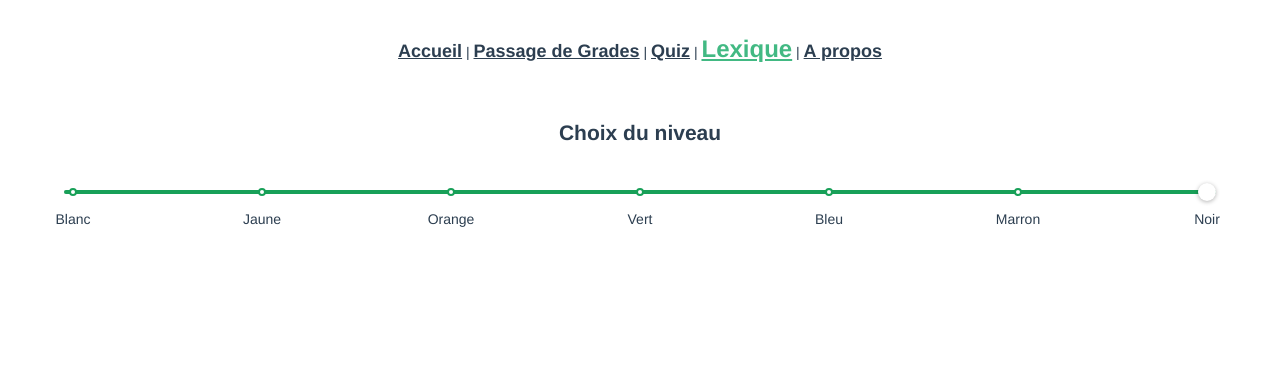
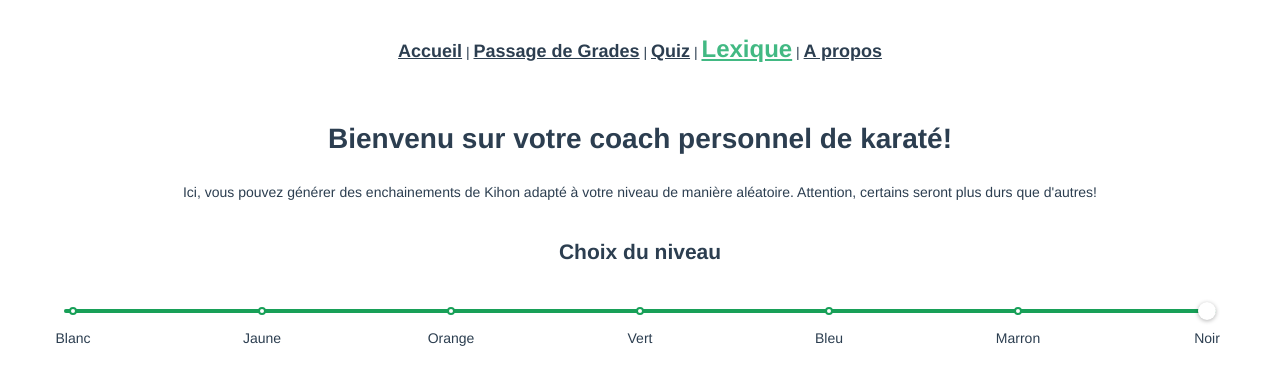
Before and after one commit to Axelgoris99/karateTrainer, a Vue app: page /lexique in a window 1280 px wide. Shown: the top 384 px of the page. Built offline with nearby package versions, Linux system fonts and the light colour scheme; no server answers.

Commit message:
Feat: Lvl selector using store for same value on each page

```diff
--- a/src/components/lvlSelector.vue
+++ b/src/components/lvlSelector.vue
@@ -8,17 +8,17 @@
       :tooltip="false"
       :min="0"
       :max="6"
-      :default-value="6"
+      :value="value"
     />
   </n-space>
 </template>
 
 <script>
+import { mapGetters } from "vuex";
 export default {
   name: "lvlSelector",
   data() {
     return {
-      value: 0,
       marks: {
         0: "Blanc",
         1: "Jaune",
@@ -30,6 +30,11 @@ export default {
       },
     };
   },
+  computed: {
+    ...mapGetters({
+      value: "lvl",
+    }),
+  },
   methods: {
     changedLvl(val) {
       this.$store.dispatch("setLvl", val);
--- a/src/store/index.js
+++ b/src/store/index.js
@@ -32,9 +32,9 @@ export default createStore({
     selectList(state) {
       return state.listOfSelectedTech;
     },
-    // lvl(state) {
-    //   return state.grades[state.lvl];
-    // },
+    lvl(state) {
+      return state.lvl;
+    },
     tech: (state) => (techIndex) => {
       var tech;
       loop1: for (let [key, value] of Object.entries(state.techniques)) {
--- a/src/views/LexiqueView.vue
+++ b/src/views/LexiqueView.vue
@@ -1,5 +1,13 @@
 <template>
   <div>
+    <div>
+      <h1>Bienvenu sur votre coach personnel de karaté!</h1>
+      <p>
+        Ici, vous pouvez générer des enchainements de Kihon adapté à votre
+        niveau de manière aléatoire. Attention, certains seront plus durs que
+        d'autres!
+      </p>
+    </div>
     <lvl-selector />
   </div>
 </template>
--- a/src/views/QuizView.vue
+++ b/src/views/QuizView.vue
@@ -1,5 +1,13 @@
 <template>
   <div>
+    <div>
+      <h1>Bienvenu sur votre coach personnel de karaté!</h1>
+      <p>
+        Ici, vous pouvez générer des enchainements de Kihon adapté à votre
+        niveau de manière aléatoire. Attention, certains seront plus durs que
+        d'autres!
+      </p>
+    </div>
     <lvl-selector />
   </div>
 </template>
--- a/src/views/SeriousView.vue
+++ b/src/views/SeriousView.vue
@@ -1,5 +1,13 @@
 <template>
   <div>
+    <div>
+      <h1>Bienvenu sur votre coach personnel de karaté!</h1>
+      <p>
+        Ici, vous pouvez générer des enchainements de Kihon adapté à votre
+        niveau de manière aléatoire. Attention, certains seront plus durs que
+        d'autres!
+      </p>
+    </div>
     <lvl-selector />
   </div>
 </template>
```
